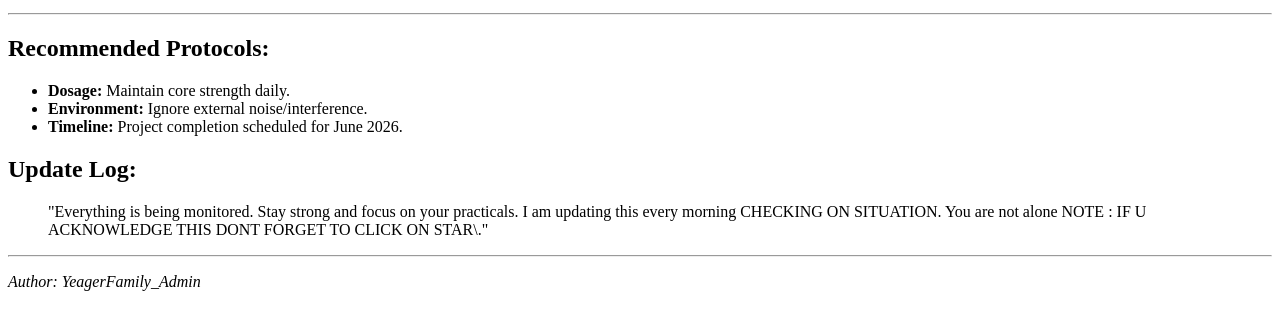
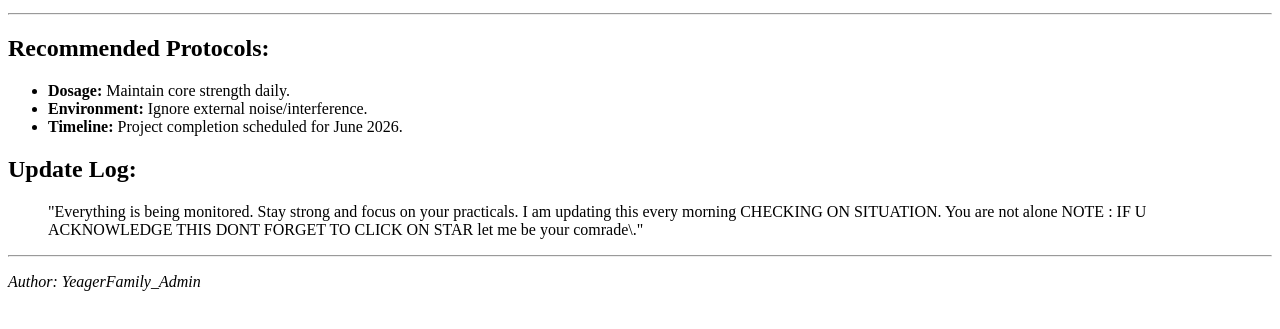
Before and after one commit to yeagerfamily/Pharmac-Logic-Ref-2026, a plain HTML site: page index.html in a window 1280 px wide. Shown: the part 87-416 px from the top of the page. Drawn offline with Linux system fonts and the light colour scheme.

Commit message:
click here and 2nd code.html

```diff
--- a/index.html
+++ b/index.html
@@ -18,7 +18,7 @@
         <blockquote>
             "Everything is being monitored. Stay strong and focus on your practicals.
             I am updating this every  morning CHECKING ON SITUATION. You are not alone
-            NOTE : IF U ACKNOWLEDGE THIS DONT FORGET TO CLICK ON STAR\."
+            NOTE : IF U ACKNOWLEDGE THIS DONT FORGET TO CLICK ON STAR let me be your comrade\."
         </blockquote>
     </section>
 
```
